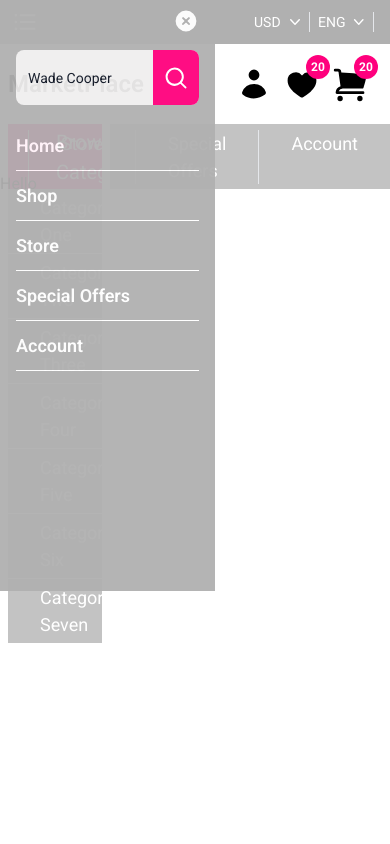
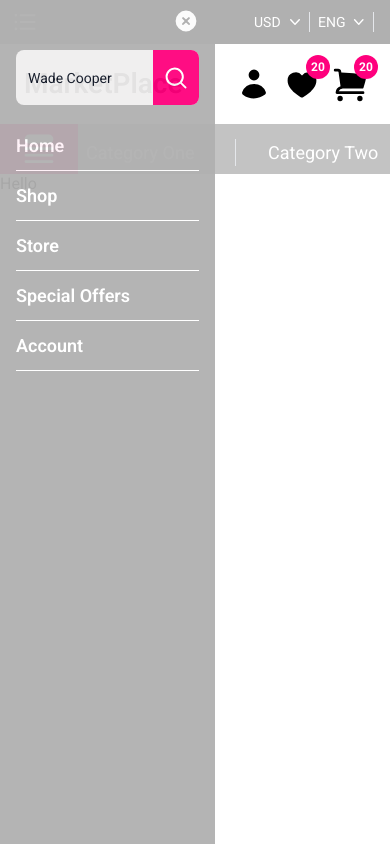
Before and after one commit to Evar-SF27/market, a Next.js app: page / in a window 390 px wide. Both pictures are taken after a click on the icon 25 px from the left and 22 px from the top of the page. Built offline with nearby package versions, Linux system fonts and the light colour scheme.

Commit message:
added responsive bottom bar

```diff
--- a/app/globals.css
+++ b/app/globals.css
@@ -33,11 +33,12 @@
 .list-nav {
     @apply border-l text-white px-8 text-[18px];
 }
-
 .side-nav__items {
-    @apply bg-secondary-500 border-b border-white h-[65px] flex items-center justify-between px-8;
+    @apply bg-secondary-500 border-b border-white h-[65px] flex items-center justify-between sm:px-8 px-2;
 }
-
+.side-nav__p {
+    @apply text-white text-[18px] sm:w-fit w-[150px] mr-4 -mt-2 border-r;
+}
 .vertical-nav {
     @apply border-b border-white h-[50px] flex items-center justify-start text-white text-[18px] font-semibold;
 }
--- a/components/nav/bottomBar.tsx
+++ b/components/nav/bottomBar.tsx
@@ -8,47 +8,47 @@ const BottomBar = () => {
     const [categoryOpen, setCategoryOpen] = useState(true)
 
   return (
-    <div className="sm:mx-8 mx-2 h-12 flex">
-      <div className="w-[25%] h-[65px] mr-2">
-        <div className="bg-primary flex h-[100%] items-center px-8">
+    <div className="sm:mx-8 h-12 flex">
+      <div className="sm:w-[25%] w-[100%] h-[50px] sm:h-[65px] sm:mr-2 flex sm:block">
+        <div className="bg-primary flex h-[100%] items-center justify-center sm:px-8 w-[20%] sm:w-[100%]">
             <QueueListIcon
                 className="icons-medium text-white"
                 onClick={() => setCategoryOpen(!categoryOpen)}
             />
-            <p className="text-white text-[20px] ml-4">Browse Categories</p>
+            <p className="text-white text-[20px] ml-4 hidden sm:block">Browse Categories</p>
         </div>
-        <div className={`${!categoryOpen && "hidden"}`}>
+        <div className={`${!categoryOpen ? "hidden" : "w-[80%] sm:w-[100%] flex sm:flex-col overflow-y-scroll sm:overflow-y-none"}`}>
             <div className="side-nav__items">
-                <p className="text-white text-[18px] mr-4">Category One</p>
-                <ChevronRightIcon className="icons-medium text-white" />
+                <p className="side-nav__p">Category One</p>
+                <ChevronRightIcon className="hidden sm:block icons-medium text-white" />
             </div>
             <div className="side-nav__items">
-                <p className="text-white text-[18px] mr-4">Category Two</p>
-                <ChevronRightIcon className="icons-medium text-white" />
+                <p className="side-nav__p">Category Two</p>
+                <ChevronRightIcon className="hidden sm:block icons-medium text-white" />
             </div>
             <div className="side-nav__items">
-                <p className="text-white text-[18px] mr-4">Category Three</p>
-                <ChevronRightIcon className="icons-medium text-white" />
+                <p className="side-nav__p">Category Three</p>
+                <ChevronRightIcon className="hidden sm:block icons-medium text-white" />
             </div>
             <div className="side-nav__items">
-                <p className="text-white text-[18px] mr-4">Category Four</p>
-                <ChevronRightIcon className="icons-medium text-white" />
+                <p className="side-nav__p">Category Four</p>
+                <ChevronRightIcon className="hidden sm:block icons-medium text-white" />
             </div>
             <div className="side-nav__items">
-                <p className="text-white text-[18px] mr-4">Category Five</p>
-                <ChevronRightIcon className="icons-medium text-white" />
+                <p className="side-nav__p">Category Five</p>
+                <ChevronRightIcon className="hidden sm:block icons-medium text-white" />
             </div>
             <div className="side-nav__items">
-                <p className="text-white text-[18px] mr-4">Category Six</p>
-                <ChevronRightIcon className="icons-medium text-white" />
+                <p className="side-nav__p">Category Six</p>
+                <ChevronRightIcon className="hidden sm:block icons-medium text-white" />
             </div>
             <div className="side-nav__items">
-                <p className="text-white text-[18px] mr-4">Category Seven</p>
-                <ChevronRightIcon className="icons-medium text-white" />
+                <p className="side-nav__p">Category Seven</p>
+                <ChevronRightIcon className="hidden sm:block icons-medium text-white" />
             </div>
         </div>
       </div>
-      <div className="bg-secondary-500 w-[75%] h-[65px] flex justify-end items-center">
+      <div className="bg-secondary-500 w-[75%] sm:flex hidden h-[65px] justify-end items-center">
         <ul className="flex">
             <li className="list-nav"><Link href="#">Home</Link></li>
             <li className="list-nav"><Link href="#">Shop</Link></li>
--- a/components/nav/mainBar.tsx
+++ b/components/nav/mainBar.tsx
@@ -6,7 +6,7 @@ const MainBar = () => {
     <div className="max-sm:mx-2 mx-8 h-20 flex items-center justify-between">
         <div className="flex justify-between w-[70%]">
             <div className="w-[180px] max-sm:w-[90px] mr-4">
-                <h1 className="max-sm:text-[24px] text-[35px] font-semibold h-[55px] flex items-center">
+                <h1 className="max-sm:text-[28px] text-[35px] sm:ml-0 ml-4 font-semibold h-[55px] flex items-center">
                     MarketPlace
                 </h1>
             </div>
--- a/components/nav/topBar.tsx
+++ b/components/nav/topBar.tsx
@@ -16,7 +16,7 @@ const topBar = () => {
                 className="icons-small text-white"
                 onClick={() => setIsOpen(!isOpen)}
             />
-            <div className={`${isOpen ? "fixed" : "hidden"} top-0 left-0 bg-secondary-800 h-[70%] w-[55%] opacity-[95%] py-2 px-4`}>
+            <div className={`${isOpen ? "fixed" : "hidden"} top-0 left-0 bg-secondary-800 h-[100%] w-[55%] opacity-[95%] py-2 px-4  overflow-x-scroll`}>
                 <div className="flex justify-end">
                     <XCircleIcon
                         className="icons-small text-white"
```
